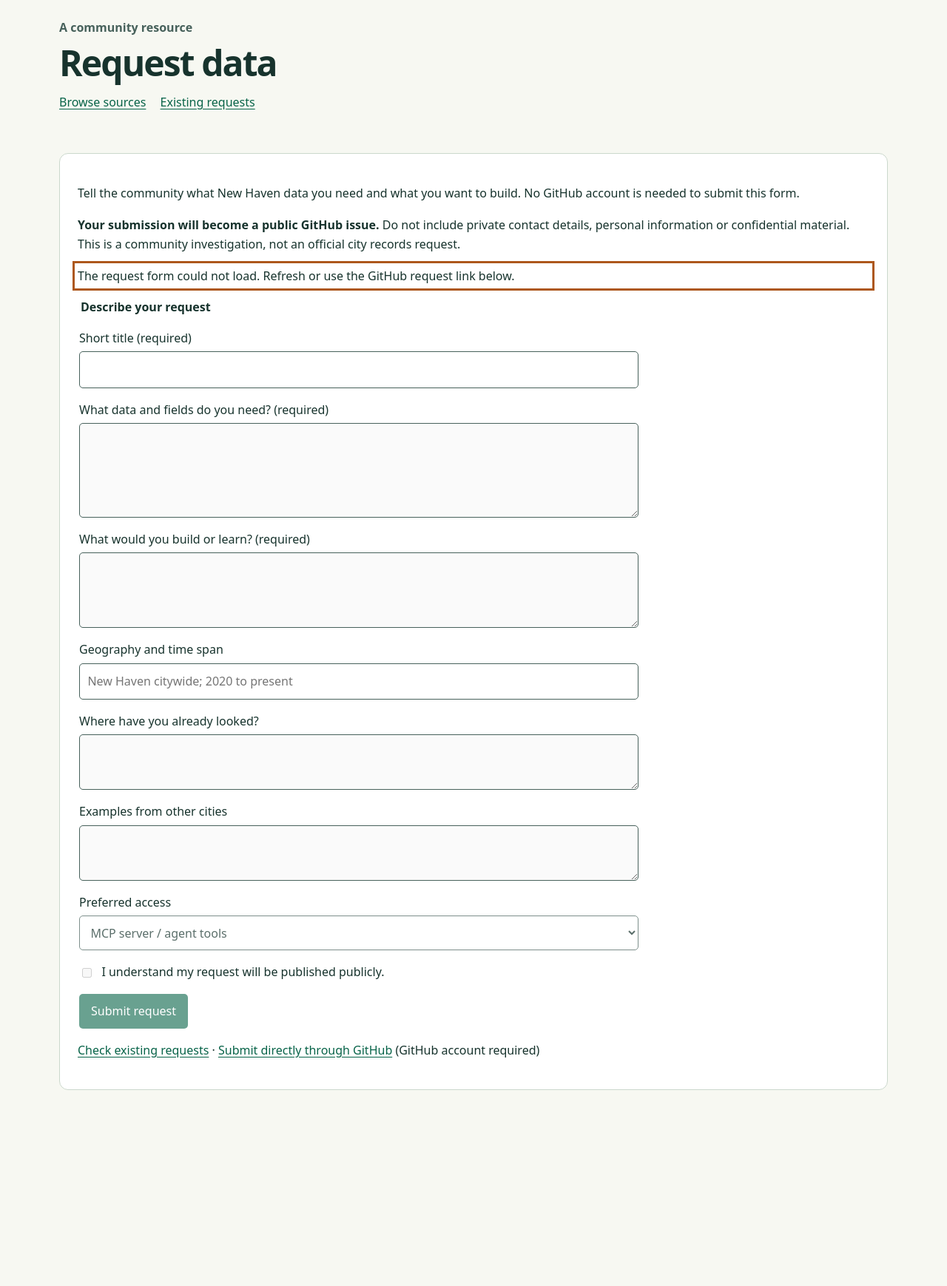
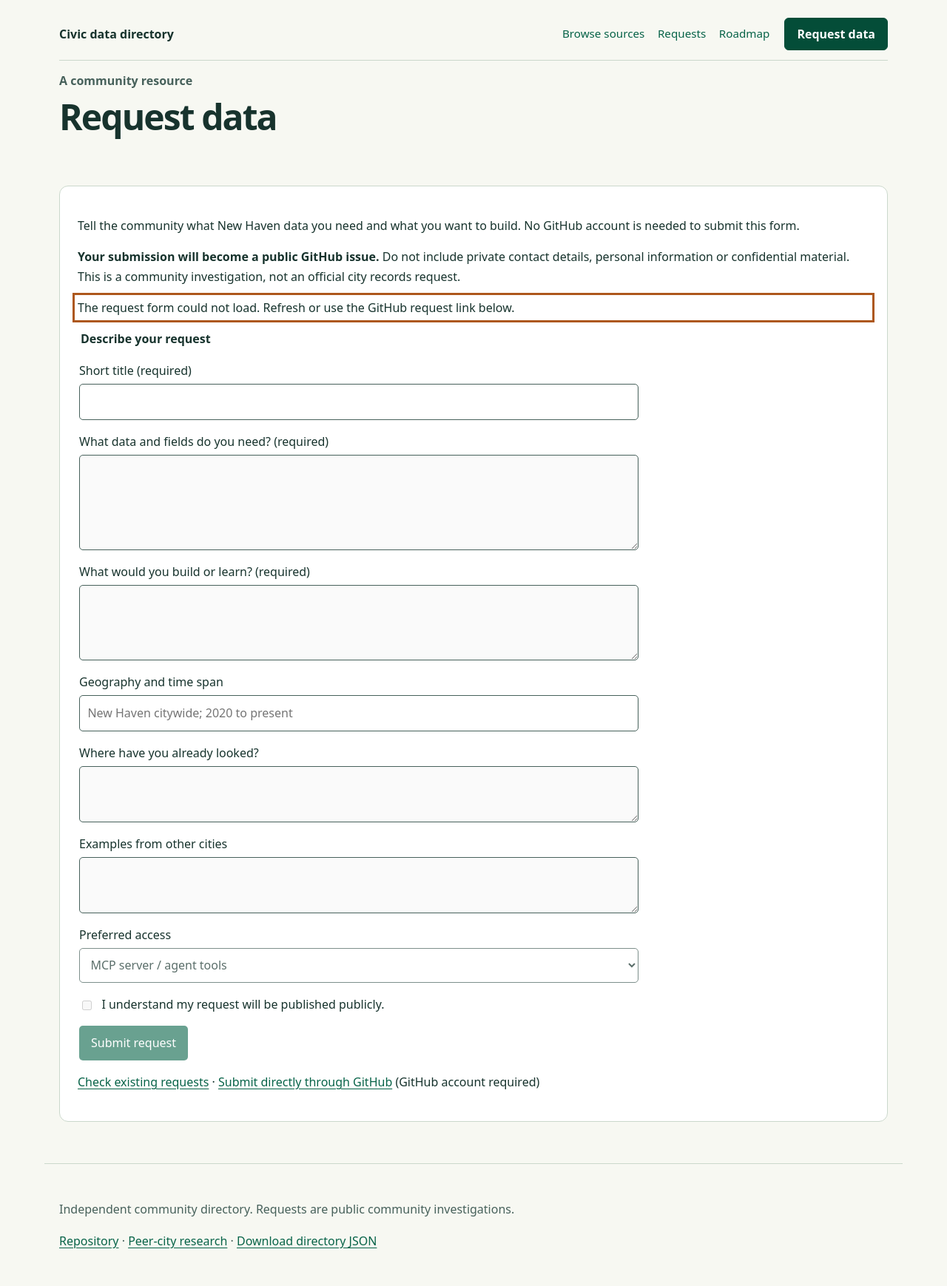
Before and after one commit to ctl0v0/new-haven-civic-data-directory, a website: page site/request.html in a window 1280 px wide. Shown: the whole page at 74% size. Before the commit the page ends 1530 px from the top, so only its background shows below. Drawn offline with Linux system fonts and the light colour scheme; no server answers.

Commit message:
Organize shared navigation with request action at the right

```diff
--- a/scripts/render.mjs
+++ b/scripts/render.mjs
@@ -13,9 +13,8 @@ function page({title, repo, prefix='', content, search=false, source=false}) {
   return `<!doctype html>
 <html lang="en"><head><meta charset="utf-8"><meta name="viewport" content="width=device-width,initial-scale=1"><title>${escapeHTML(title)}</title><meta name="description" content="Find New Haven civic data, access instructions, contacts and known gaps."><link rel="stylesheet" href="${prefix}style.css"></head><body class="${source ? 'source-page' : 'directory-page'}">
 <a class="skip" href="#main">Skip to content</a>
-<header><p class="eyebrow">A community resource</p>${source ? `<p>${link(prefix+'index.html','New Haven Civic Data Directory')}</p><h1>${escapeHTML(title)}</h1>` : '<h1>New Haven Civic Data Directory</h1><p>Find city data. Understand how to use it. Help fill the gaps.</p>'}
-<nav aria-label="Project">${source ? link(prefix+'index.html','Browse all sources') : ''} ${link(repo,'Repository')} ${link(prefix+'request.html','Request data','button-link')} ${link(repo+'/blob/main/ROADMAP.md','Investigation roadmap')}</nav></header>
-<main id="main">${content}</main><footer><p>Independent community directory. Source publishers maintain their original data; entry maintainers document access. Confirm dates, costs and terms before relying on a source.</p><p>${link(repo+'/blob/main/research/peer-cities.md','Peer-city research')} · ${link(prefix+'catalog.json','Download directory JSON')}</p></footer>
+<header><div class="masthead"><a class="site-brand" href="${prefix}index.html">Civic data directory</a><nav class="site-nav" aria-label="Primary"><div class="nav-links"><a href="${prefix}index.html"${source ? '' : ' aria-current="page"'}>Browse sources</a>${link(repo+'/issues','Requests')}${link(repo+'/blob/main/ROADMAP.md','Roadmap')}</div>${link(prefix+'request.html','Request data','button-link')}</nav></div><p class="eyebrow">A community resource</p>${source ? `<h1>${escapeHTML(title)}</h1>` : '<h1>New Haven Civic Data Directory</h1><p>Find city data. Understand how to use it. Help fill the gaps.</p>'}</header>
+<main id="main">${content}</main><footer><p>Independent community directory. Source publishers maintain their original data; entry maintainers document access. Confirm dates, costs and terms before relying on a source.</p><p>${link(repo,'Repository')} · ${link(repo+'/blob/main/research/peer-cities.md','Peer-city research')} · ${link(prefix+'catalog.json','Download directory JSON')}</p></footer>
 ${search ? '<script src="search.js" defer></script>' : ''}</body></html>`;
 }
 export function render(entries, repo) {
--- a/site/request.html
+++ b/site/request.html
@@ -1,6 +1,6 @@
 <!doctype html>
 <html lang="en"><head><meta charset="utf-8"><meta name="viewport" content="width=device-width,initial-scale=1"><title>Request data — New Haven Civic Data Directory</title><link rel="stylesheet" href="style.css"><script src="request.js" defer></script></head><body class="source-page">
-<a class="skip" href="#main">Skip to content</a><header><p class="eyebrow">A community resource</p><h1>Request data</h1><nav><a href="index.html">Browse sources</a><a href="https://github.com/ctl0v0/new-haven-civic-data-directory/issues">Existing requests</a></nav></header>
+<a class="skip" href="#main">Skip to content</a><header><div class="masthead"><a class="site-brand" href="index.html">Civic data directory</a><nav class="site-nav" aria-label="Primary"><div class="nav-links"><a href="index.html">Browse sources</a><a href="https://github.com/ctl0v0/new-haven-civic-data-directory/issues">Requests</a><a href="https://github.com/ctl0v0/new-haven-civic-data-directory/blob/main/ROADMAP.md">Roadmap</a></div><a class="button-link" href="request.html" aria-current="page">Request data</a></nav></div><p class="eyebrow">A community resource</p><h1>Request data</h1></header>
 <main id="main"><article><p>Tell the community what New Haven data you need and what you want to build. No GitHub account is needed to submit this form.</p>
 <p id="public-notice"><strong>Your submission will become a public GitHub issue.</strong> Do not include private contact details, personal information or confidential material. This is a community investigation, not an official city records request.</p>
 <p id="request-status" role="status" aria-live="polite" tabindex="-1">Loading the request form…</p>
@@ -18,4 +18,4 @@
 </fieldset></form>
 <noscript><p>This form requires JavaScript and a bot check. Use the direct GitHub request link below instead.</p></noscript>
 <p><a id="existing-requests" href="https://github.com/ctl0v0/new-haven-civic-data-directory/issues">Check existing requests</a> · <a href="https://github.com/ctl0v0/new-haven-civic-data-directory/issues/new?template=data-request.yml">Submit directly through GitHub</a> (GitHub account required)</p>
-</article></main></body></html>
+</article></main><footer><p>Independent community directory. Requests are public community investigations.</p><p><a href="https://github.com/ctl0v0/new-haven-civic-data-directory">Repository</a> · <a href="https://github.com/ctl0v0/new-haven-civic-data-directory/blob/main/research/peer-cities.md">Peer-city research</a> · <a href="catalog.json">Download directory JSON</a></p></footer></body></html>
--- a/site/style.css
+++ b/site/style.css
@@ -23,3 +23,16 @@ header{padding-top:1.5rem;padding-bottom:1rem}header .eyebrow{margin:0 0 .5rem}h
 
 /* Primary action uses the same visual language as the form submit button. */
 nav{align-items:center}.button-link{display:inline-flex;align-items:center;justify-content:center;min-height:44px;padding:.45rem 1rem;border:1px solid var(--accent);border-radius:6px;background:var(--accent);color:white;font-weight:600;line-height:1.4;text-decoration:none}.button-link:visited{color:white}.button-link:hover{background:#044d38;border-color:#044d38}.button-link:active{background:#033c2c}.button-link:focus-visible{outline:3px solid #ad571b;outline-offset:3px}
+
+/* Shared, compact navigation; the request action follows the browsing links. */
+.masthead{display:flex;align-items:center;gap:1.25rem;padding-bottom:.8rem;margin-bottom:.9rem;border-bottom:1px solid var(--line)}
+.site-brand{font-size:1rem;font-weight:700;line-height:1.25;text-decoration:none;color:var(--ink);white-space:nowrap}
+header .site-nav{margin:0 0 0 auto;display:flex;align-items:center;gap:1.25rem;flex-wrap:nowrap}
+.nav-links{display:flex;align-items:center;gap:1.1rem;flex-wrap:wrap}
+.nav-links a{font-size:.95rem;text-decoration:none;line-height:1.4;padding:.4rem 0}
+.nav-links a:hover{text-decoration:underline}
+.nav-links a[aria-current="page"]{font-weight:700;text-decoration:underline;text-decoration-thickness:2px;text-underline-offset:.35em}
+.site-nav .button-link{flex-shrink:0}
+.button-link[aria-current="page"]{background:#044d38;border-color:#044d38}
+@media(max-width:800px){.masthead{flex-wrap:wrap;gap:.65rem}header .site-nav{width:100%;margin:0;justify-content:space-between;gap:1rem}.nav-links{gap:.45rem 1rem}}
+@media(max-width:480px){header .site-nav{flex-wrap:wrap;gap:.65rem}.nav-links{width:100%;justify-content:space-between}.site-nav .button-link{width:100%}}
```
